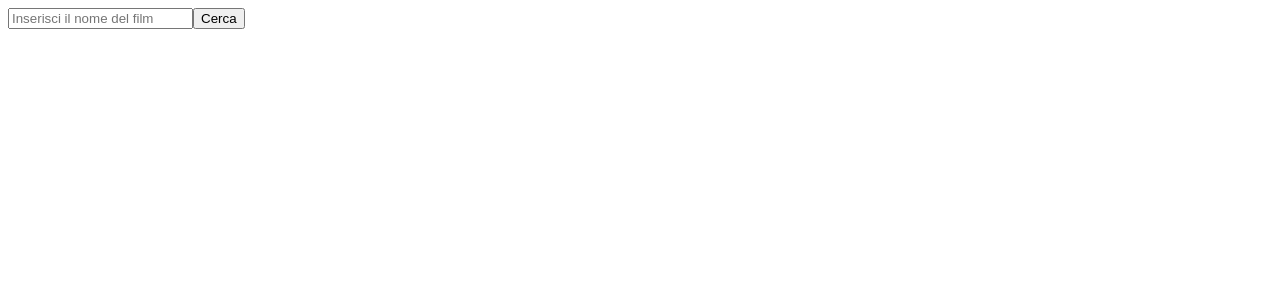
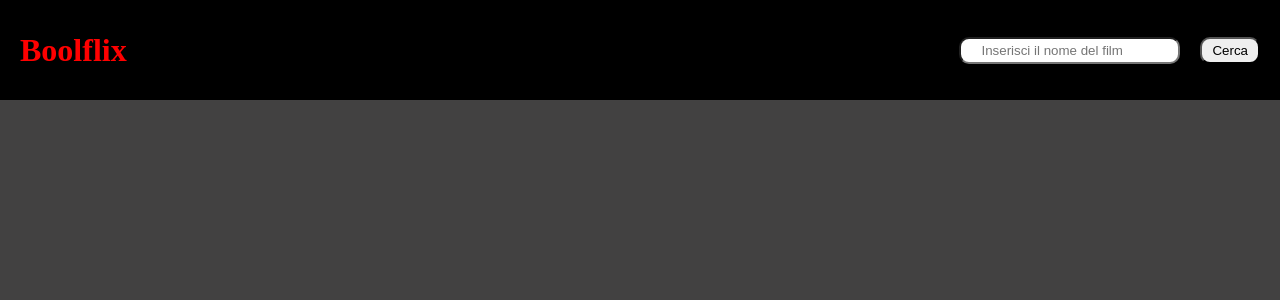
Before and after one commit to Angelo7x/vue-boolflix, a Vue app: page / in a window 1280 px wide. Shown: the top 300 px of the page. Built offline with nearby package versions, Linux system fonts and the light colour scheme.

Commit message:
aggiunto stile header

```diff
--- a/src/App.vue
+++ b/src/App.vue
@@ -51,5 +51,5 @@ export default {
 </script>
 
 <style lang="scss">
-
+@import './assets/common.scss'
 </style>
--- /dev/null
+++ b/src/assets/common.scss
@@ -0,0 +1,10 @@
+* {
+    padding: 0;
+    margin: 0;
+    box-sizing: border-box;
+}
+
+body {
+    height: 100vh;
+    background-color: rgb(66, 65, 65);
+}
--- a/src/components/Card.vue
+++ b/src/components/Card.vue
@@ -1,20 +1,27 @@
 <template>
   <div class="card">
       <h2>{{attr.title ? attr.title : attr.name}}</h2>
-      <h3>{{attr.original_title ? attr.original_title : attr.original_name}}</h3>
-      <h4>{{attr.original_language}}</h4>
-      <h5>{{attr.vote_average}}</h5>
-      <img :src="`https://image.tmdb.org/t/p/w185/${attr.poster_path}`" alt="copertina">
+      <h2>{{attr.original_title ? attr.original_title : attr.original_name}}</h2>
+      <h2>{{attr.original_language}}</h2>
+      <h2>{{attr.vote_average}}</h2>
+      <img :src="`https://image.tmdb.org/t/p/w342/${attr.poster_path}`" alt="copertina">
   </div>
 </template>
 
 <script>
 export default {
     name: 'Card',
-    props: ['attr']
+    props: ['attr'],
 }
+
 </script>
 
-<style>
+<style lang="scss" scoped>
+.card {
+  display: flex;
+  h2 {
+    padding: 10px;
+  }
 
+}
 </style>
--- a/src/components/Films.vue
+++ b/src/components/Films.vue
@@ -26,6 +26,5 @@ export default {
 }
 </script>
 
-<style>
-
+<style lang="scss" scoped>
 </style>
--- a/src/components/Header.vue
+++ b/src/components/Header.vue
@@ -1,7 +1,12 @@
 <template>
   <header>
-      <input type="text" placeholder="Inserisci il nome del film" v-model="searchInp">
-      <button @click="$emit('search', searchInp)">Cerca</button>
+      <div class="title">
+            <h1>Boolflix</h1>
+      </div>
+      <div class="inputs">
+            <input class="text" type="text" placeholder="Inserisci il nome del film" v-model="searchInp">
+            <button class="btn" @click="$emit('search', searchInp)">Cerca</button>
+      </div>
   </header>
 </template>
 
@@ -16,6 +21,28 @@ export default {
 }
 </script>
 
-<style>
+<style lang="scss" scoped>
+header {
+    height: 100px;
+    background-color: black;
+    display: flex;
+    justify-content: space-between;
+    align-items: center;
+    padding: 20px;
+    .inputs {
+        .text {
+            padding: 4px 20px;
+            border-radius: 10px;
+        }
+        .btn {
+            margin-left: 20px;
+            padding: 4px 10px;
+            border-radius: 10px;
+        }
+    }
+    .title {
+        color: red
+    }
+}
 
 </style>
```
